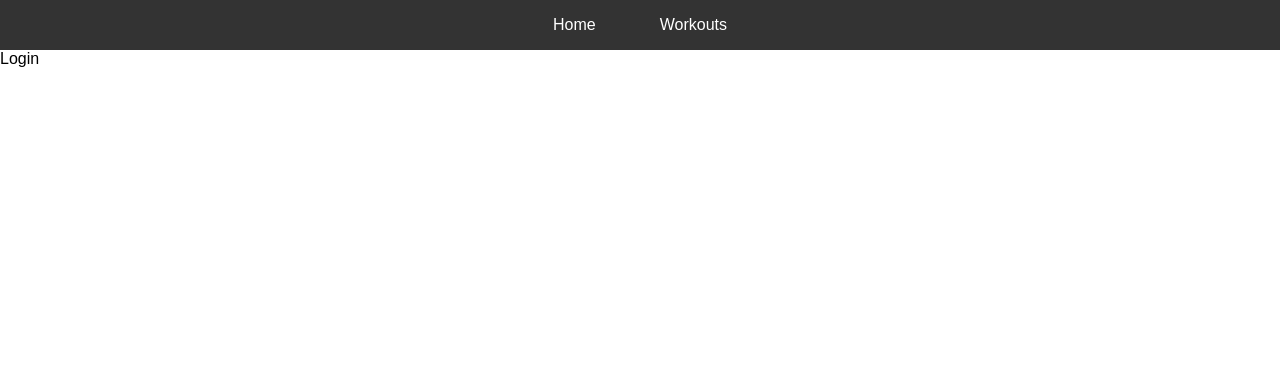
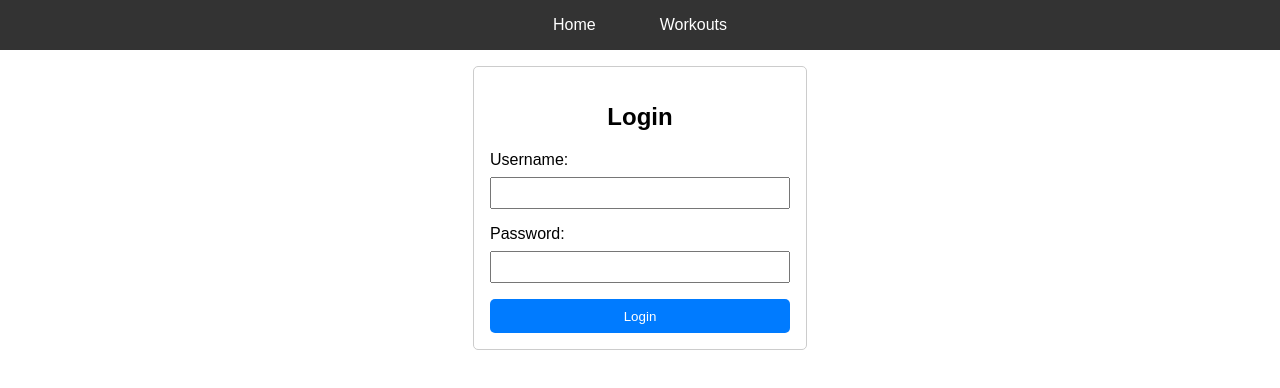
Before and after one commit to nilssonjn/webdev-vue, a Vue app: page / in a window 1280 px wide. Shown: the top 388 px of the page. Built offline with nearby package versions, Linux system fonts and the light colour scheme.

Commit message:
add template for login, temporary css

```diff
--- a/src/components/Login.vue
+++ b/src/components/Login.vue
@@ -3,5 +3,62 @@
 </script>
 
 <template>
-    Login
-</template>
+    <div class="login-form">
+      <h2>Login</h2>
+      <form @submit.prevent="handleSubmit">
+        <div>
+          <label for="username">Username:</label>
+          <input type="text" id="username" v-model="username" required />
+        </div>
+        <div>
+          <label for="password">Password:</label>
+          <input type="password" id="password" v-model="password" required />
+        </div>
+        <button type="submit">Login</button>
+      </form>
+    </div>
+  </template>
+
+<style scoped>
+.login-form {
+  max-width: 300px;
+  margin: 0 auto;
+  padding: 1rem;
+  border: 1px solid #ccc;
+  border-radius: 5px;
+  margin-top: 1rem;
+}
+
+.login-form h2 {
+  text-align: center;
+}
+
+.login-form div {
+  margin-bottom: 1rem;
+}
+
+.login-form label {
+  display: block;
+  margin-bottom: 0.5em;
+}
+
+.login-form input {
+  width: 100%;
+  padding: 0.5em;
+  box-sizing: border-box;
+}
+
+.login-form button {
+  width: 100%;
+  padding: 0.7em;
+  background-color: #007BFF;
+  color: white;
+  border: none;
+  border-radius: 5px;
+  cursor: pointer;
+}
+
+.login-form button:hover {
+  background-color: #0056b3;
+}
+</style>
```
